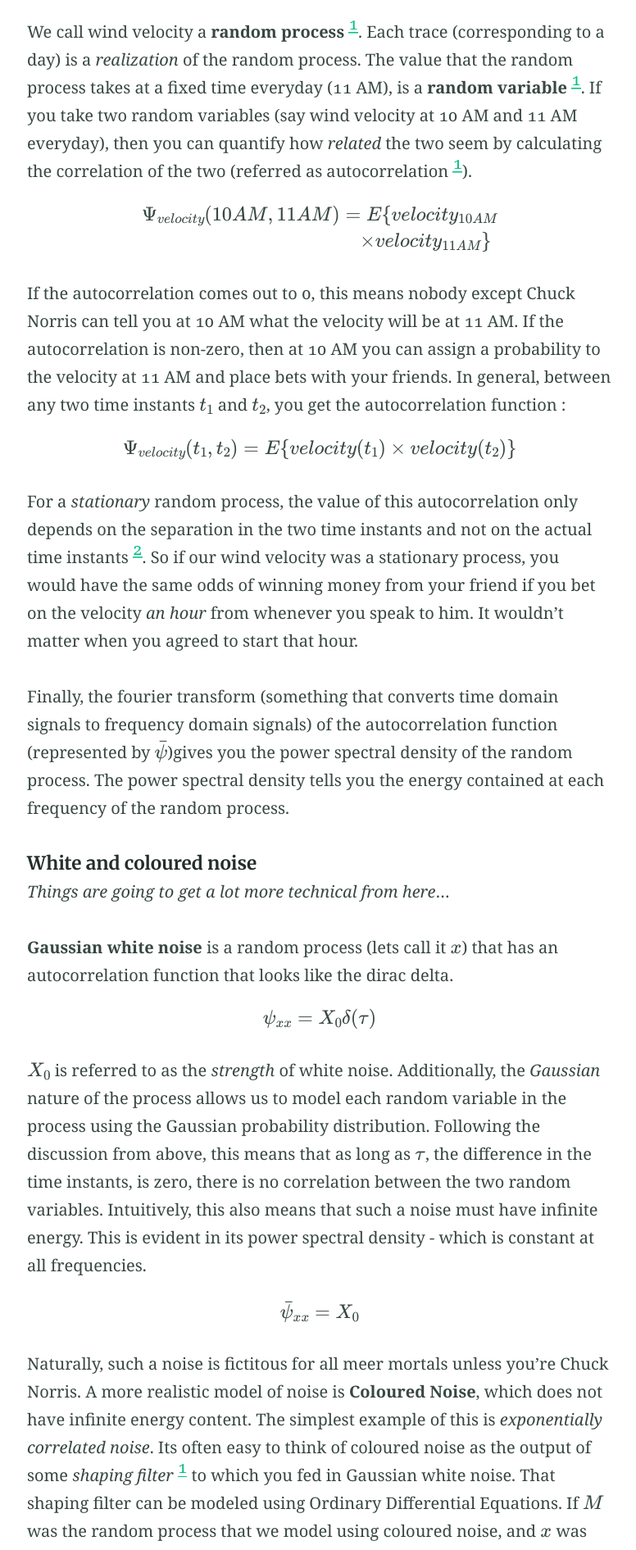
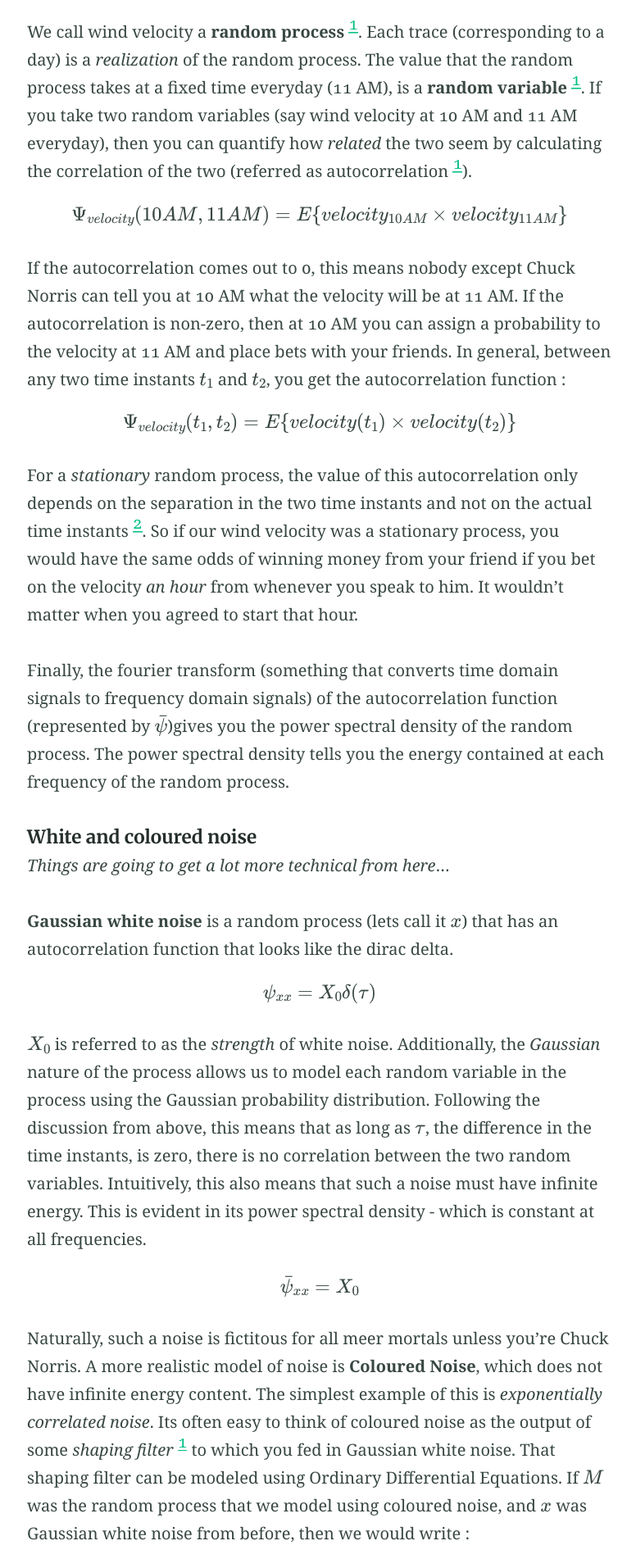
Before and after one commit to SurajRPawar/SurajRPawar.github.io, a Jekyll site: the page built from _posts/2020-06-18-noise.md, in a window 1280 px wide. Shown: the part 1182-3073 px from the top of the page at 82% size, without its empty margins (250-1026 px from the left). Built offline with Jekyll 4.4.1, drawn with Linux system fonts in a browser that asks for light colours; nearby versions of some CDN libraries; our own code applies the rules of GitHub Pages for plain Markdown files; formulas are drawn with MathJax 3.

```diff
--- a/_posts/2020-06-18-noise.md
+++ b/_posts/2020-06-18-noise.md
@@ -26,12 +26,7 @@
 
 We call wind velocity a __random process__ [^1]. Each trace (corresponding to a day) is a _realization_ of the random process. The value that the random process takes at a fixed time everyday (11 AM), is a __random variable__ [^1]. If you take two random variables (say wind velocity at 10 AM and 11 AM everyday), then you can quantify how _related_ the two seem by calculating the correlation of the two (referred as autocorrelation [^1]).
 
-$$
-\begin{align}
-\Psi_{velocity}(10 AM, 11 AM) &= E\{velocity_{10 AM} \\
-							  &\quad \times velocity_{11 AM}\}
-\end{align}
-$$
+$$ \Psi_{velocity}(10 AM, 11 AM) = E\{velocity_{10 AM} \times velocity_{11 AM}\} $$
 
 If the autocorrelation comes out to 0, this means nobody except Chuck Norris can tell you at 10 AM what the velocity will be at 11 AM. If the autocorrelation is non-zero, then at 10 AM you can assign a probability to the velocity at 11 AM and place bets with your friends. In general, between any two time instants $$t_1$$ and $$t_2$$, you get the autocorrelation function :
 
--- a/_sass/alembic.scss
+++ b/_sass/alembic.scss
@@ -1,3 +1,9 @@
+// Enable scrolling in long equations
+.MathJax_Display, .MJXc-display, .MathJax_SVG_Display {
+    overflow-x: hidden;
+    overflow-y: hidden;
+}
+
 @charset "utf-8";
 
 // Import frameworks & theme styles
```
